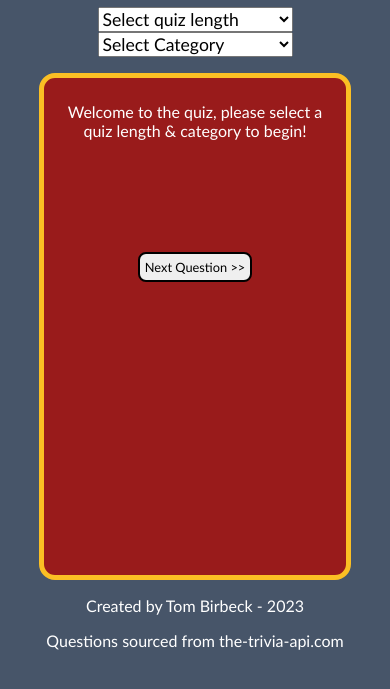
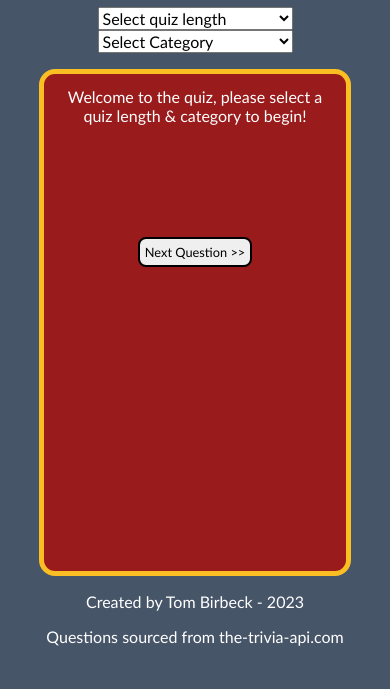
Before and after one commit to TomBirbeck/quizapp, a website: page index.html in a window 390 px wide. Shown: the part 107-796 px from the top of the page. Drawn offline with Linux system fonts and the light colour scheme.

Commit message:
final styling

```diff
--- a/styles.css
+++ b/styles.css
@@ -79,6 +79,7 @@ body {
     width: 100%;
     text-align: center;
     font-size: 1.8rem;
+    margin-top: 0.3rem;
 }
 
 .options {
@@ -185,9 +186,11 @@ body {
 @media only screen and (max-width: 600px) {
     .categories {
         min-width: 50vw;
+        font-size: 1rem;
     }
     .quizLength {
         width: 50vw;
+        font-size: 1rem;
     }
     .highScore {
         font-size: 0.8rem;
```
